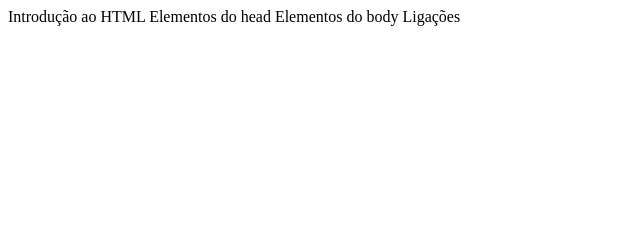
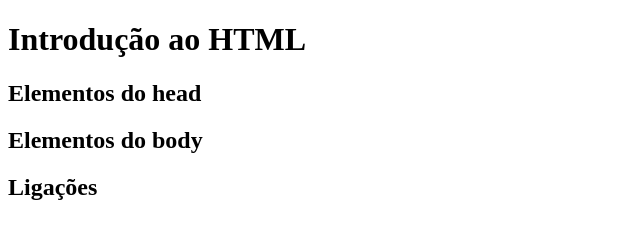
Before and after one commit to ufjf-dcc202/ufjf-dcc202-2025-1-b-atv02-trickjonhgamer, a plain HTML site: page index.html in a window 1280 px wide. Shown: the whole page, without its empty margins (0-640 px from the left). Drawn offline with Linux system fonts and the light colour scheme.

Commit message:
adiciona estrutura

```diff
--- a/index.html
+++ b/index.html
@@ -1,14 +1,15 @@
 <!DOCTYPE html>
 <html lang="pt-BR">
-<head>
-    <meta charset="UTF-8">
-    <meta name="viewport" content="width=device-width, initial-scale=1.0">
+  <head>
+    <meta charset="UTF-8" />
+    <meta name="viewport" content="width=device-width, initial-scale=1.0" />
     <title>DCC202 Semana 04</title>
-</head>
-<body>
-    Introdução ao HTML
-     Elementos do head
-     Elementos do body
-     Ligações
-</body>
+  </head>
+
+  <body>
+    <h1>Introdução ao HTML</h1>
+    <h2>Elementos do head</h2>
+    <h2>Elementos do body</h2>
+    <h2>Ligações</h2>
+  </body>
 </html>
```
